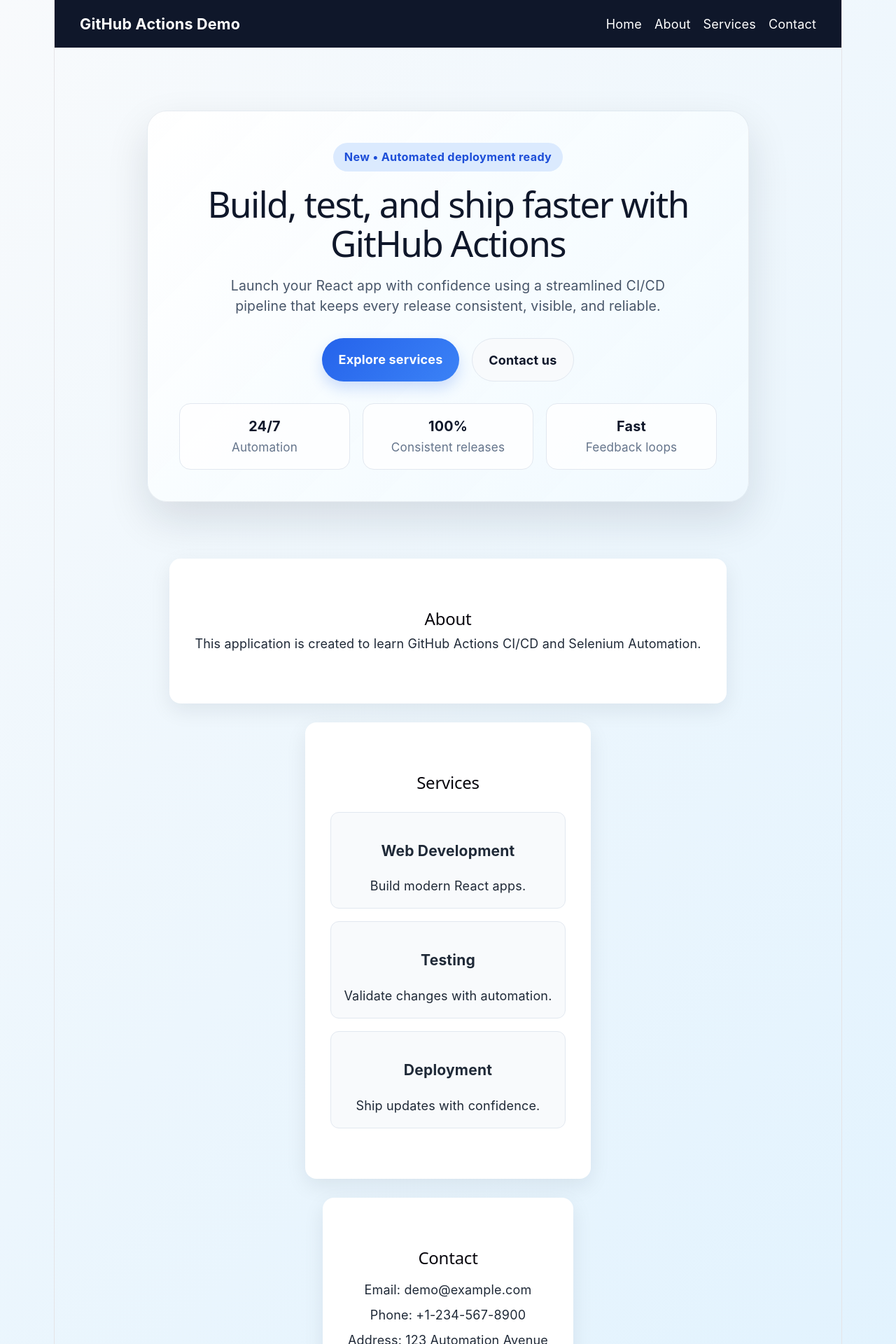
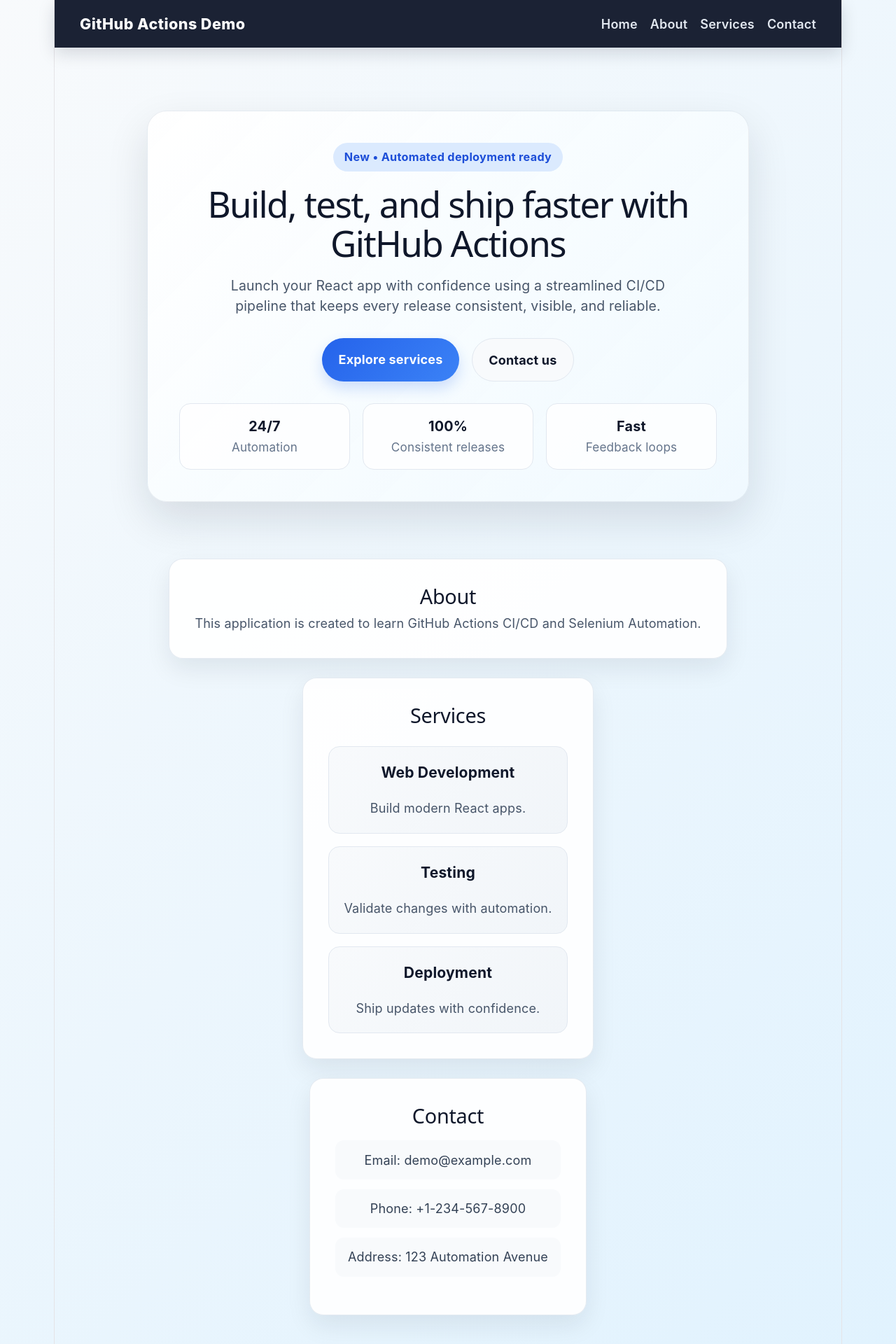
Before and after one commit to Ankush95019/github-actions-demo, a React app in the folder frontend/: page / in a window 1280 px wide. Shown: the top 1920 px of the page at 70% size. Built offline with nearby package versions, Linux system fonts and the light colour scheme; the HTML template or start-up script is replaced by a standard one.

Commit message:
UI updated

```diff
--- a/frontend/src/styles/main.css
+++ b/frontend/src/styles/main.css
@@ -30,28 +30,38 @@
   justify-content: space-between;
   align-items: center;
   padding: 1rem 2rem;
-  background: #0f172a;
+  background: rgba(15, 23, 42, 0.95);
   color: white;
   position: sticky;
   top: 0;
   z-index: 10;
+  backdrop-filter: blur(8px);
+  box-shadow: 0 8px 24px rgba(15, 23, 42, 0.15);
 }
 
 .logo {
   color: white;
-  font-weight: 700;
+  font-weight: 800;
   text-decoration: none;
   font-size: 1.2rem;
+  letter-spacing: 0.02em;
 }
 
 .nav-links {
   display: flex;
   gap: 1rem;
+  flex-wrap: wrap;
 }
 
 .nav-links a {
+  color: #e2e8f0;
+  text-decoration: none;
+  font-weight: 600;
+  transition: color 0.2s ease;
+}
+
+.nav-links a:hover {
   color: white;
-  text-decoration: none;
 }
 
 .hero,
@@ -165,34 +175,65 @@
 }
 
 .section {
-  background: white;
-  border-radius: 16px;
+  background: rgba(255, 255, 255, 0.9);
+  border-radius: 20px;
   margin-top: 1.5rem;
-  box-shadow: 0 10px 30px rgba(15, 23, 42, 0.08);
+  padding: 2rem;
+  box-shadow: 0 15px 35px rgba(15, 23, 42, 0.08);
+  border: 1px solid rgba(226, 232, 240, 0.9);
+}
+
+.section h2 {
+  margin-top: 0;
+  color: #0f172a;
+  font-size: 1.6rem;
+}
+
+.section p {
+  color: #475569;
 }
 
 .card-grid {
   display: grid;
-  grid-template-columns: repeat(auto-fit, minmax(180px, 1fr));
+  grid-template-columns: repeat(auto-fit, minmax(200px, 1fr));
   gap: 1rem;
   margin-top: 1.5rem;
 }
 
 .card {
-  padding: 1rem;
+  padding: 1.2rem;
   border: 1px solid #e2e8f0;
-  border-radius: 12px;
-  background: #f8fafc;
+  border-radius: 16px;
+  background: linear-gradient(135deg, #f8fafc, #f1f5f9);
+  transition: transform 0.2s ease, box-shadow 0.2s ease;
+}
+
+.card:hover {
+  transform: translateY(-3px);
+  box-shadow: 0 12px 24px rgba(15, 23, 42, 0.08);
+}
+
+.card h3 {
+  margin-top: 0;
+  color: #0f172a;
 }
 
 .contact-list {
   list-style: none;
   padding: 0;
   display: grid;
-  gap: 0.5rem;
+  gap: 0.75rem;
+}
+
+.contact-list li {
+  padding: 0.8rem 1rem;
+  border-radius: 12px;
+  background: #f8fafc;
+  color: #334155;
 }
 
 .footer {
   text-align: center;
   color: #475569;
+  padding-bottom: 2rem;
 }
```
